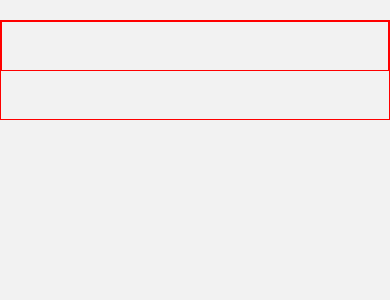
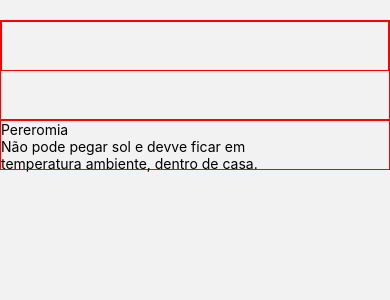
Before and after one commit to jvmonteiroo/app-plantas, a React Native app: screen /Peperomia in a window 390 px wide. Shown: the top 300 px of the page. Built offline with nearby package versions, Linux system fonts and the light colour scheme.

Commit message:
fazendo uma descrição da peperomia

```diff
--- a/src/screens/DescriçõesDasPlantas/Peperomia/index.tsx
+++ b/src/screens/DescriçõesDasPlantas/Peperomia/index.tsx
@@ -10,12 +10,21 @@ export default function Peperomia() {
     return (
         <View style={styles.container}>
             <View style={styles.buttonBack}>
-                <TouchableOpacity>
-                    <Image source={images.Arrow} resizeMode='contain' resizeMethod='resize' style={styles.image}/>
+                <TouchableOpacity style={styles.touchableButtonBack}>
+                    <Image source={images.Arrow} resizeMode='contain' resizeMethod='resize' style={styles.imageButtonBack}/>
                 </TouchableOpacity>
             </View>
             <View style={styles.headerDescription}>
-
+                <Image source={images.Peperomia} resizeMode='contain' resizeMethod='resize' style={styles.headerDescriptionImage}/>
+                <Text style={styles.textHeaderDescriptionPeperomia}>
+                    Pereromia
+                </Text>
+                <Text>
+                    Não pode pegar sol e devve ficar em
+                </Text>
+                <Text>
+                    temperatura ambiente, dentro de casa.
+                </Text>
             </View>
         </View>
     )
@@ -31,14 +40,25 @@ const styles=StyleSheet.create({
         borderColor:"red",
         height:100,
     },
-    image: {
+    touchableButtonBack: {
+
+    },
+    imageButtonBack: {
         borderWidth:1,
         borderColor:"red",
         height:50,
         width:"100%"
     },
     headerDescription: {
+        borderWidth:1,
+        borderColor:"red",
+        height:50,
+    },
+    headerDescriptionImage: {
 
     },
+    textHeaderDescriptionPeperomia: {
+
+    }
 
 })
```
